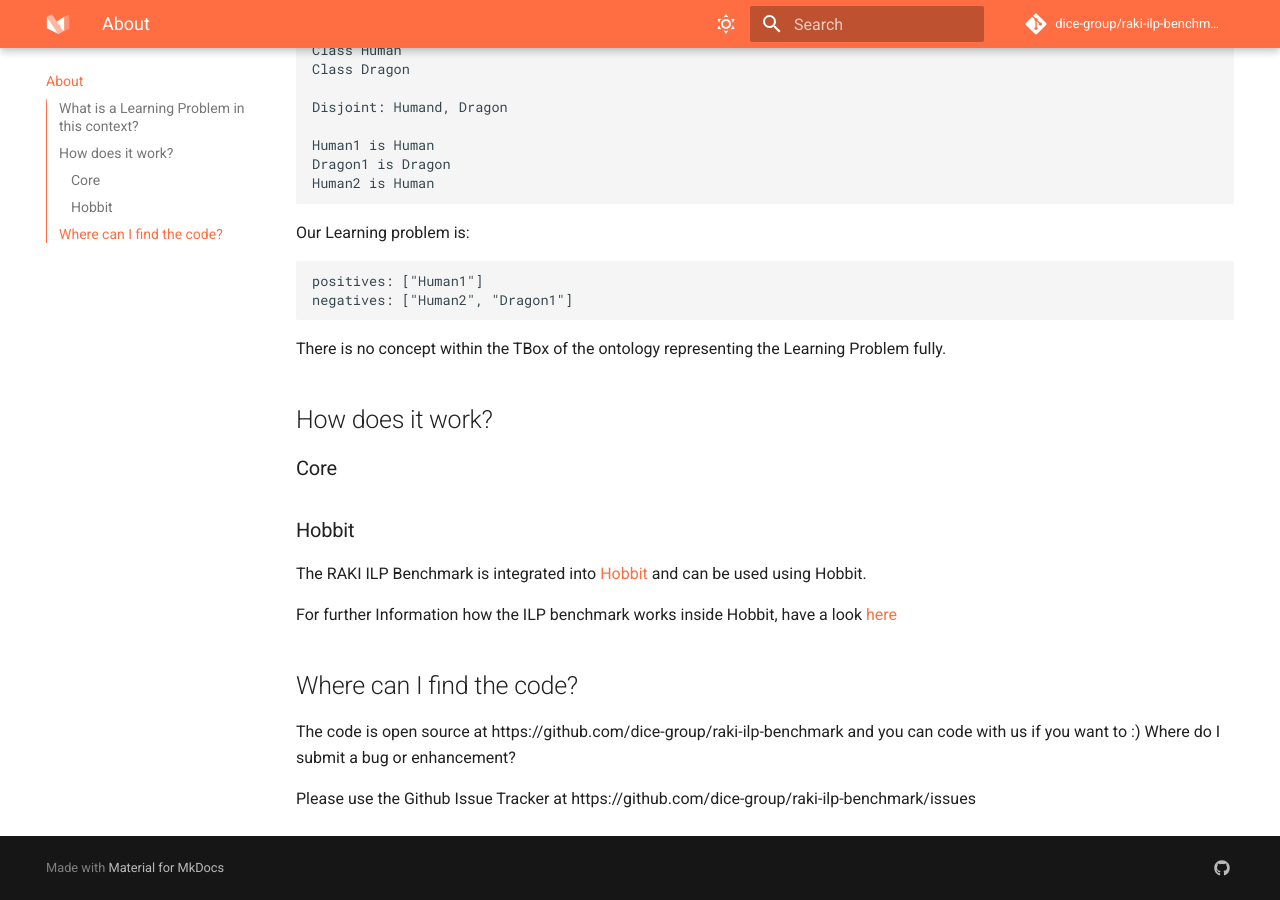
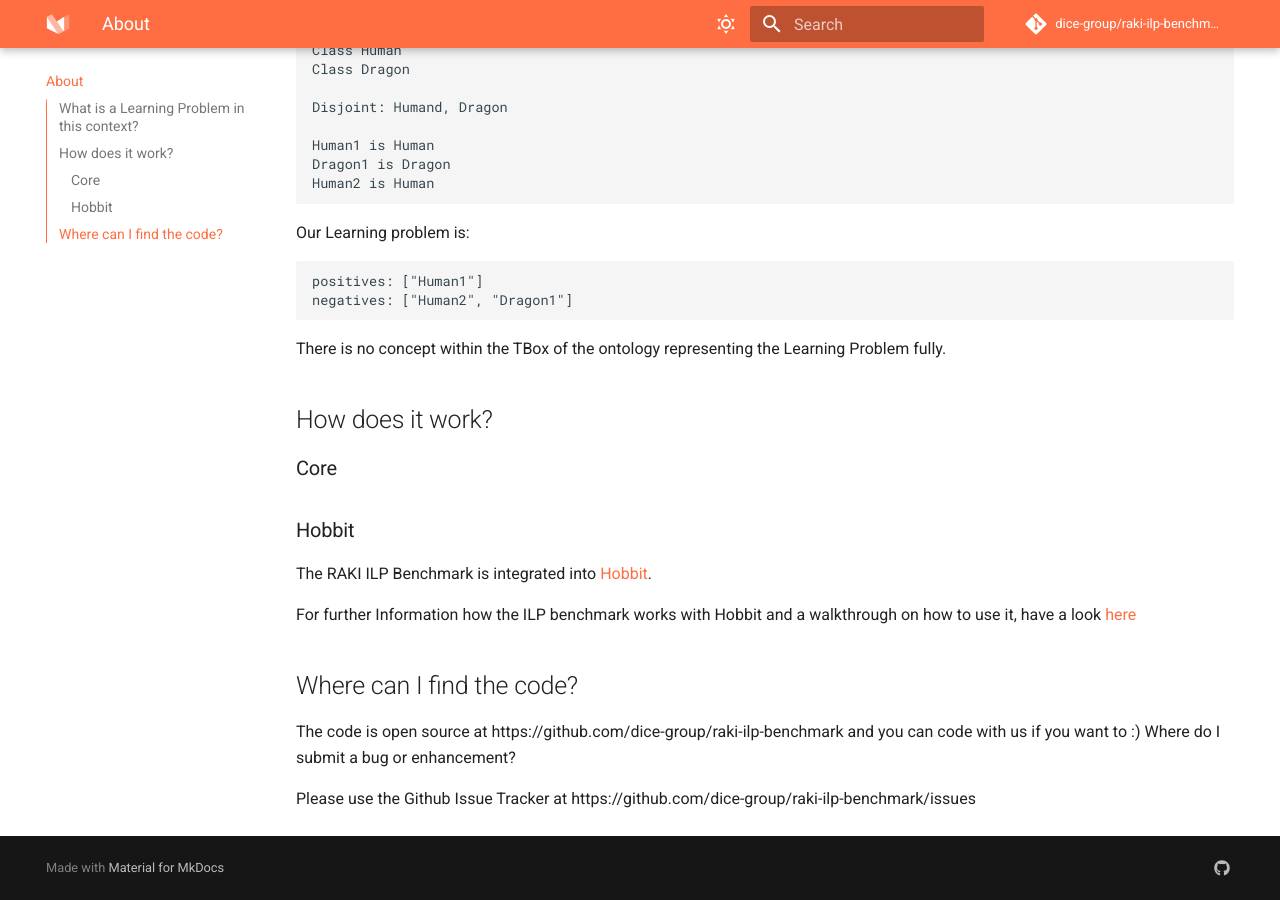
Before and after one commit to dice-group/raki-ilp-benchmark, an MkDocs documentation site: the page built from docs/index.md, in a window 1280 px wide and 900 px high, scrolled down 589 px. Built offline with MkDocs 1.6.1 and Material for MkDocs 9.7.7, drawn with Linux system fonts in a browser that asks for light colours; comment, search, counter and statistics services are not loaded.

Commit message:
folder structure

```diff
--- a/docs/index.md
+++ b/docs/index.md
@@ -43,9 +43,9 @@ There is no concept within the TBox of the ontology representing the Learning Pr
 
 ### Hobbit
 
-The RAKI ILP Benchmark is integrated into [Hobbit](https://project-hobbit.eu) and can be used using Hobbit.
+The RAKI ILP Benchmark is integrated into [Hobbit](https://project-hobbit.eu).
 
-For further Information how the ILP benchmark works inside Hobbit, have a look [here](hobbit/overview)
+For further Information how the ILP benchmark works with Hobbit and a walkthrough on how to use it, have a look [here](hobbit/overview)
 
 
 ## Where can I find the code?
```
Also changed, not shown: docs/api/index.md (added), docs/hobbit/add-benchmark.md (added), docs/hobbit/add-system.md (added), docs/hobbit/setup.md (added).
